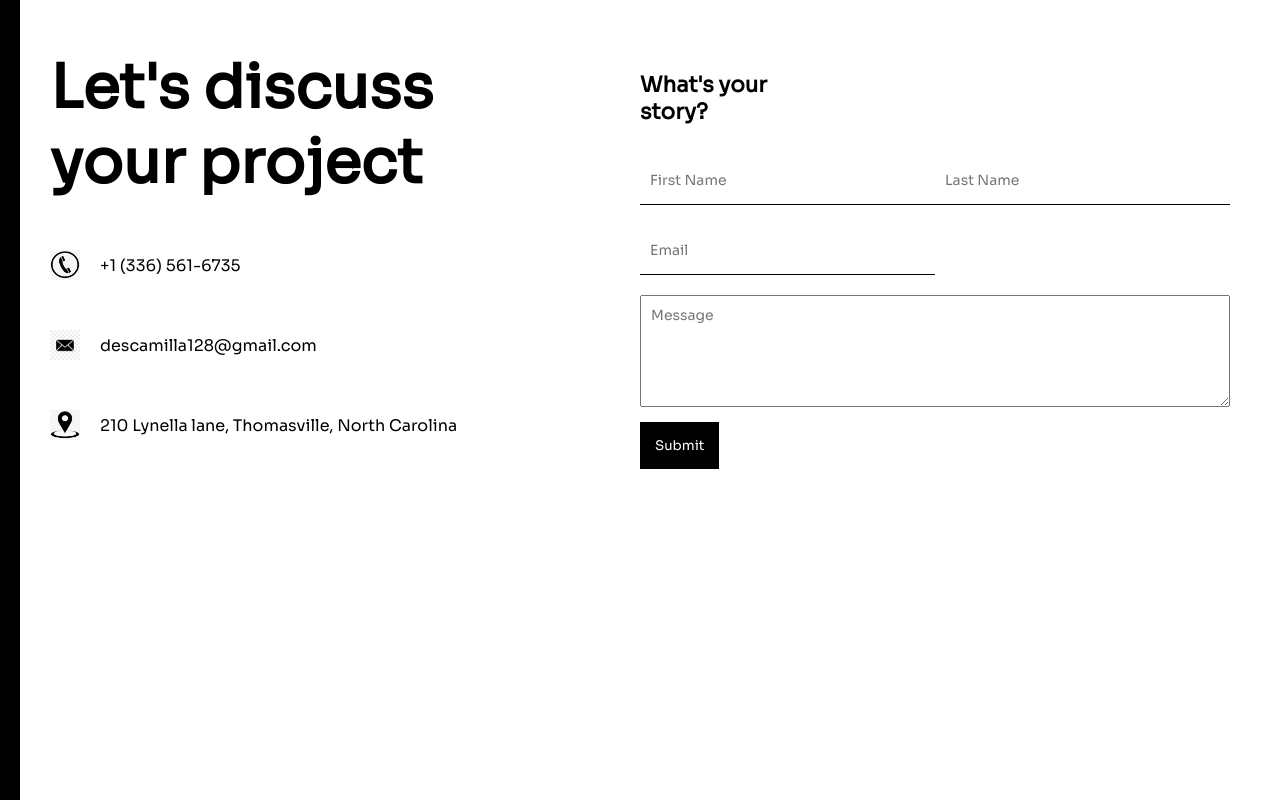
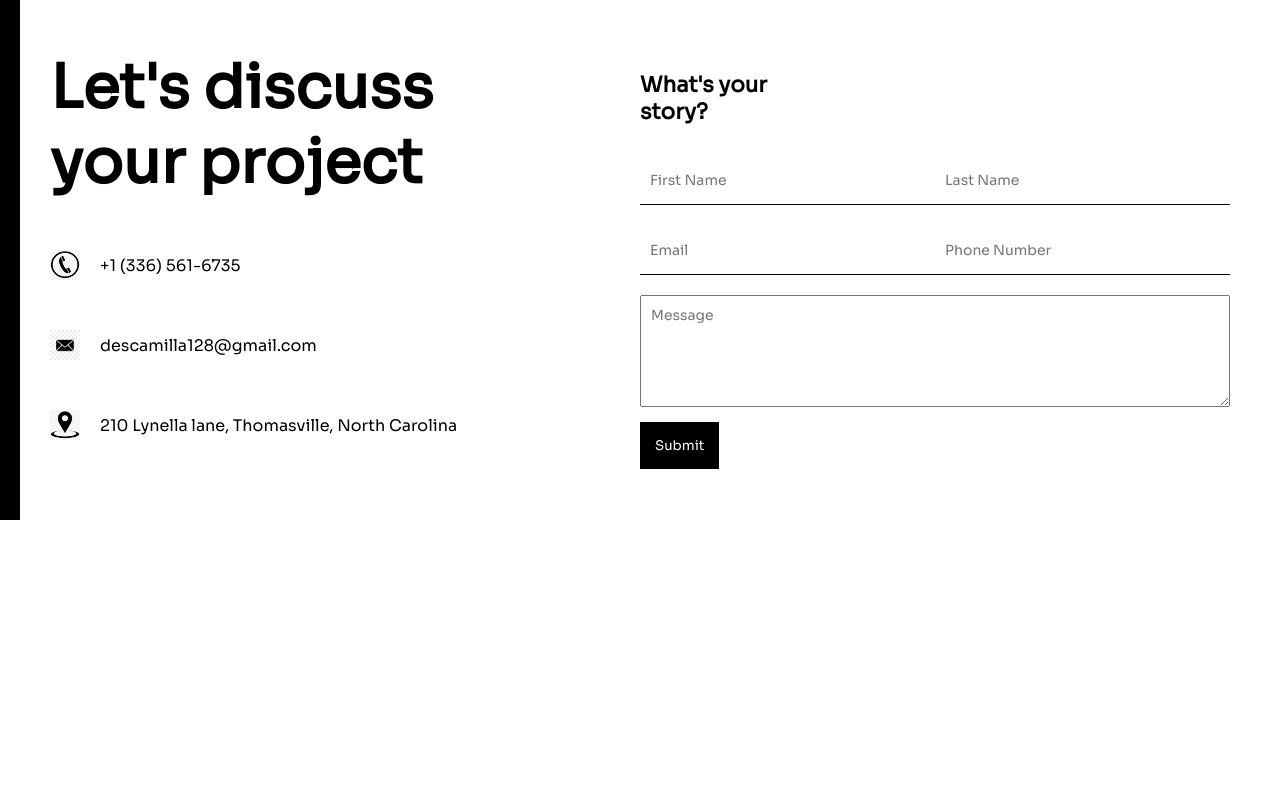
Before and after one commit to DanielEscamilla1/portfolio, a React (Create React App) app: page / in a window 1280 px wide. Shown: the part 2648-3448 px from the top of the page. After the commit the page ends 3188 px from the top, so only its background shows below. Built offline with nearby package versions, Linux system fonts and the light colour scheme.

Commit message:
adding a project

```diff
--- a/src/components/contact/Contact.css
+++ b/src/components/contact/Contact.css
@@ -1,5 +1,5 @@
 .c {
-  height: 100vh;
+  height: 65vh;
   position: relative;
 }
 
--- a/src/components/contact/Contact.jsx
+++ b/src/components/contact/Contact.jsx
@@ -77,6 +77,12 @@ const Contact = () => {
               placeholder="Email"
               name="user_email"
             />
+            <input
+              style={{ backgroundColor: darkMode && "#333" }}
+              type="text"
+              placeholder="Phone Number"
+              name=""
+            />
             <textarea
               style={{ backgroundColor: darkMode && "#333" }}
               name="message"
```
